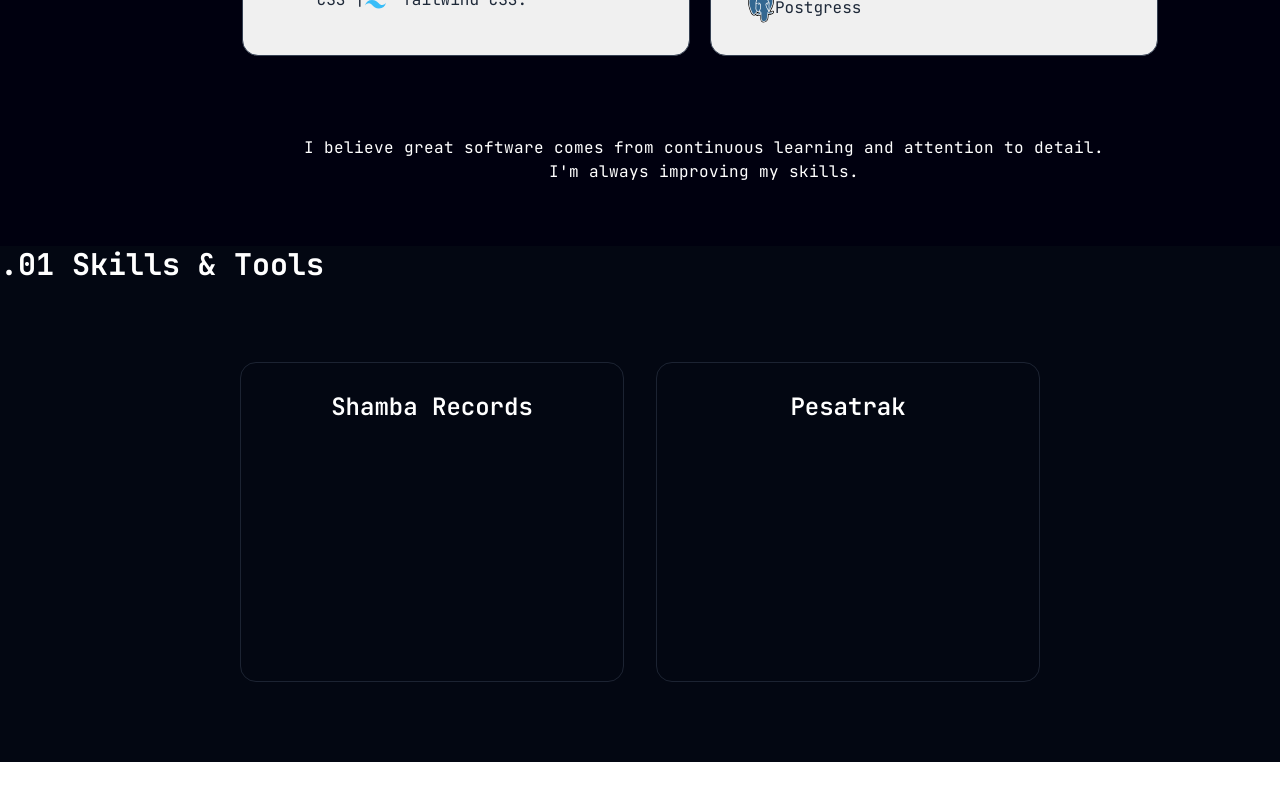
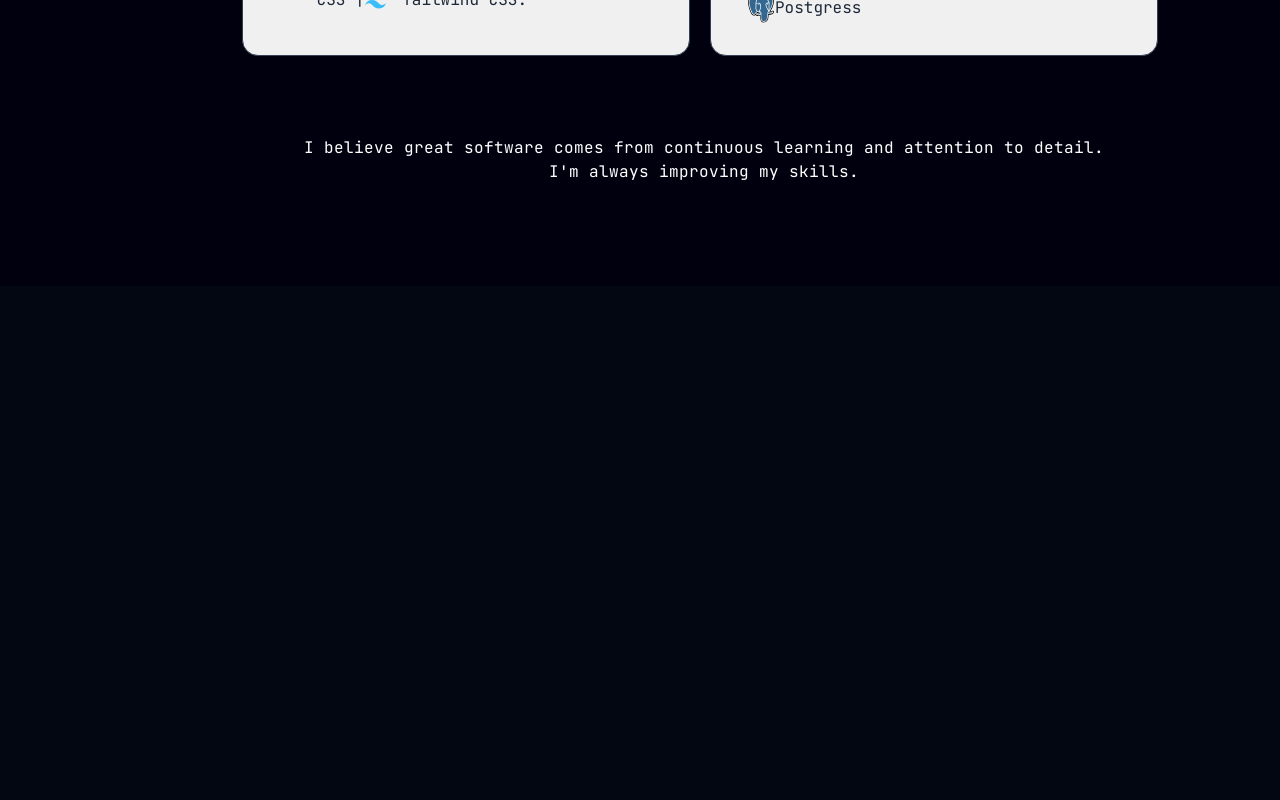
Before and after one commit to oluochvn/p20, a React (Vite) app: page / in a window 1280 px wide. Shown: the part 902-1702 px from the top of the page. Before the commit the page ends 1664 px from the top, so only its background shows below. Built offline with nearby package versions, Linux system fonts and the light colour scheme; some icons are missing; a web font is replaced by a local one.

Commit message:
saturday night v1

```diff
--- a/src/App.tsx
+++ b/src/App.tsx
@@ -90,7 +90,7 @@ function App(){
   </div>
 </div>
 
-      <div  className={`${darkMode ? 'bg-[#00000F] text-white' : ' bg-[#EAEFEF]'} lg:pt-10 lg:pl-30 sm:block sm:h-full lg:h-[520px] sm:pl-15 sm:pt-5 transition-colors duration-3500`}>
+      <div  className={`${darkMode ? 'bg-[#00000F] text-white' : ' bg-[#EAEFEF]'} lg:pt-10 lg:pl-30 sm:block  h-[560px] sm:pl-15 sm:pt-5 transition-colors duration-3500`}>
         <h1 className="text-3xl font-bold "><span>.01</span> Skills & Tools</h1>
         <div className="lg:flex flex-col lg:flex-row justify-center items-center mt-10 gap-5">
 
@@ -146,23 +146,9 @@ function App(){
                 I'm always improving my skills.
               </p>
     </div>
-<div>
-  <h1 className="text-3xl font-bold "><span>.01</span> Skills & Tools</h1>
-<div className="flex items-center justify-between mx-40 gap-8 p-20">
+    <div  className={`${darkMode ? ' text-white' : ' bg-[#EAEFEF]'} lg:pt-10 lg:pl-30 sm:block  h-[560px] sm:pl-15 sm:pt-5 transition-colors duration-3500`}>
 
-  <div className="w-1/2 h-[40vh] rounded-2xl border border-gray-700/50 p-7">
-    <h1 className="text-2xl font-semibold text-center">
-      Shamba Records
-    </h1>
-  </div>
-
-  <div className="w-1/2 h-[40vh] rounded-2xl border border-gray-700/50 p-7">
-    <h1 className="text-2xl font-semibold text-center">
-      Pesatrak
-    </h1>
-  </div>
-</div>
-</div>
+    </div>
   </div>
   )
 }
```
